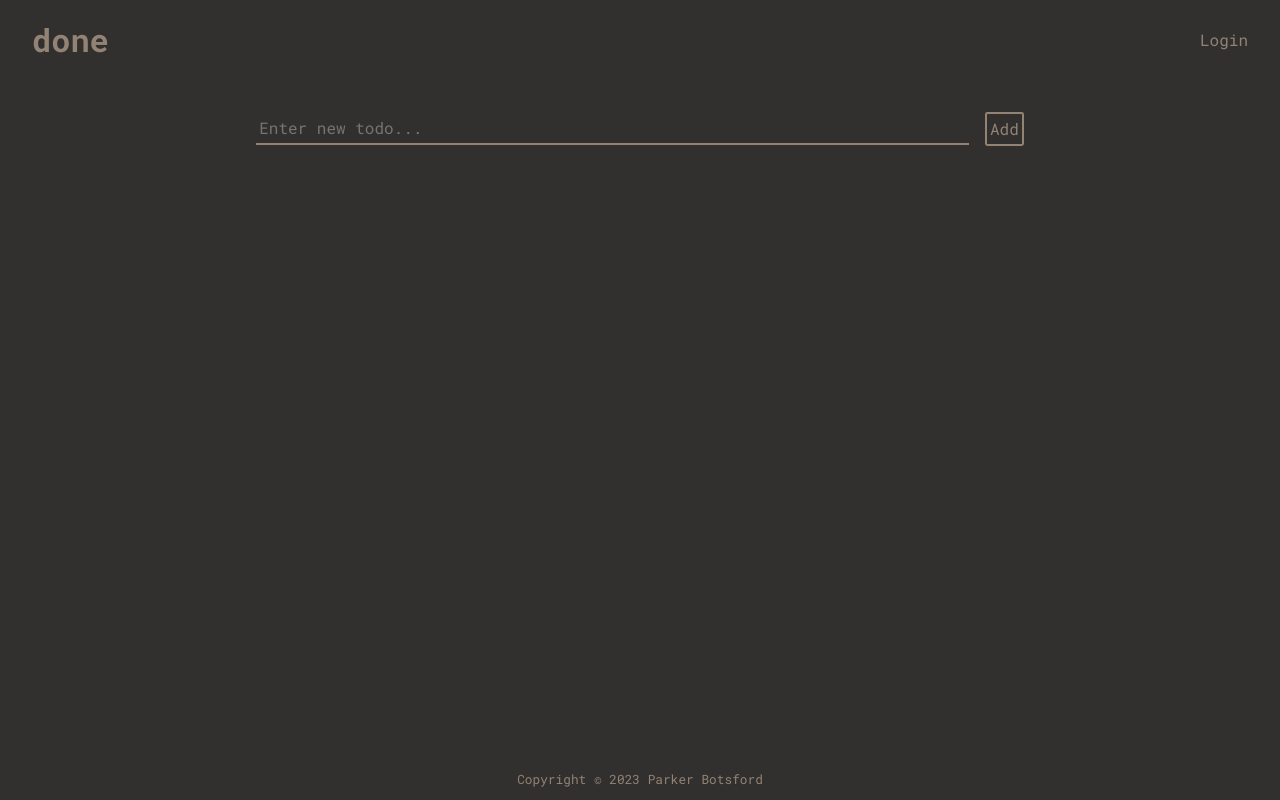
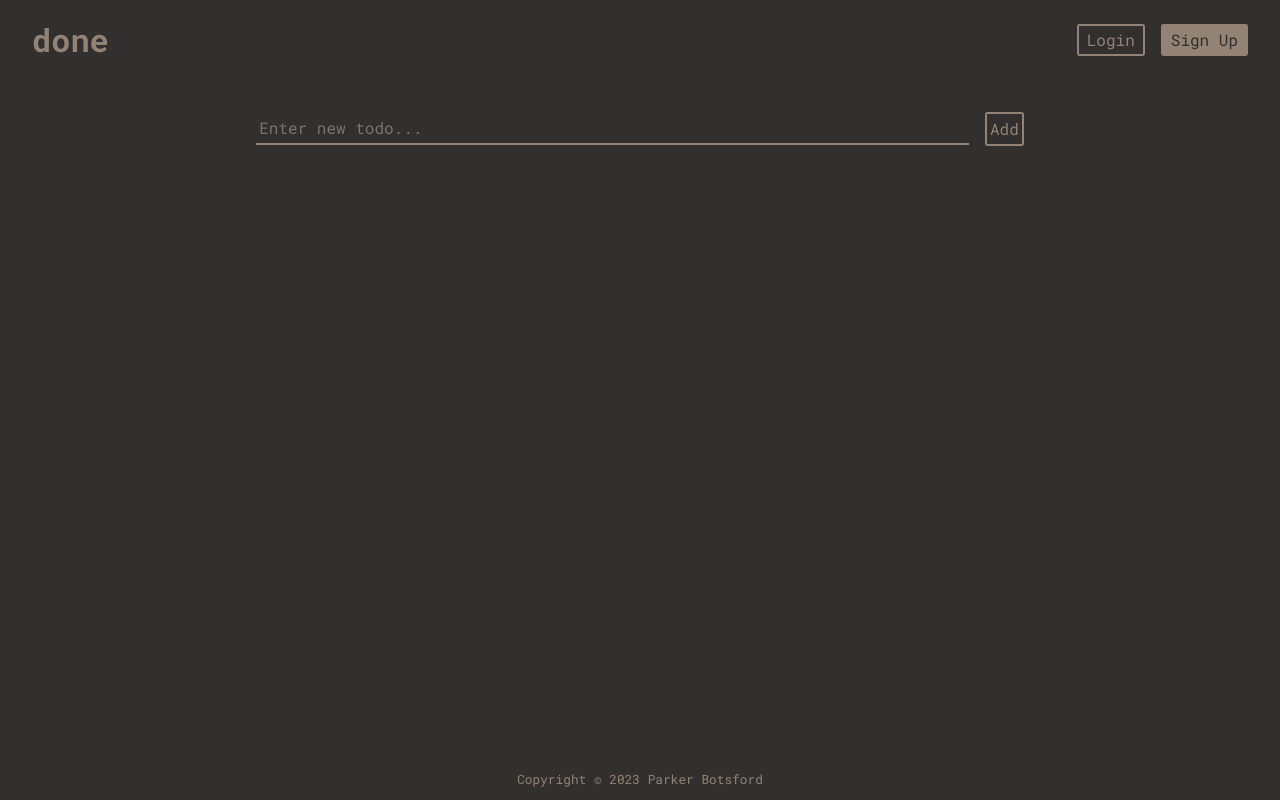
Before and after one commit to parbots/done, a Next.js app: page / in a window 1280 px wide. Built offline with nearby package versions, Linux system fonts and the light colour scheme.

Commit message:
Add signup link and style header

```diff
--- a/src/components/header/Header.module.css
+++ b/src/components/header/Header.module.css
@@ -20,5 +20,39 @@
 }
 
 .navLink {
+    padding: 0.15rem 0.5rem;
+
+    text-decoration: none;
+
+    border: solid 0.15rem var(--color);
+    border-radius: 0.15rem;
+
+    transition: color 0.3s, background-color 0.3s, border-color 0.3s;
+}
+
+.loginLink {
     color: var(--color);
 }
+
+.loginLink:hover,
+.loginLink:focus-visible {
+    outline: none;
+
+    border-color: var(--highlight);
+
+    color: var(--highlight);
+}
+
+.signupLink {
+    color: var(--background);
+    background-color: var(--color);
+}
+
+.signupLink:hover,
+.signupLink:focus-visible {
+    outline: none;
+
+    border-color: var(--highlight);
+
+    background-color: var(--highlight);
+}
--- a/src/components/header/Header.tsx
+++ b/src/components/header/Header.tsx
@@ -8,7 +8,8 @@ export const Header = () => {
         <header className={styles.header}>
             <h2 className={styles.title}>done</h2>
             <nav className={styles.nav}>
-                <Link href='/' className={styles.navLink}>Login</Link>
+                <Link href='/' className={styles.navLink + ' ' + styles.loginLink}>Login</Link>
+                <Link href='/' className={styles.navLink + ' ' + styles.signupLink}>Sign Up</Link>
             </nav>
         </header>
     );
```
